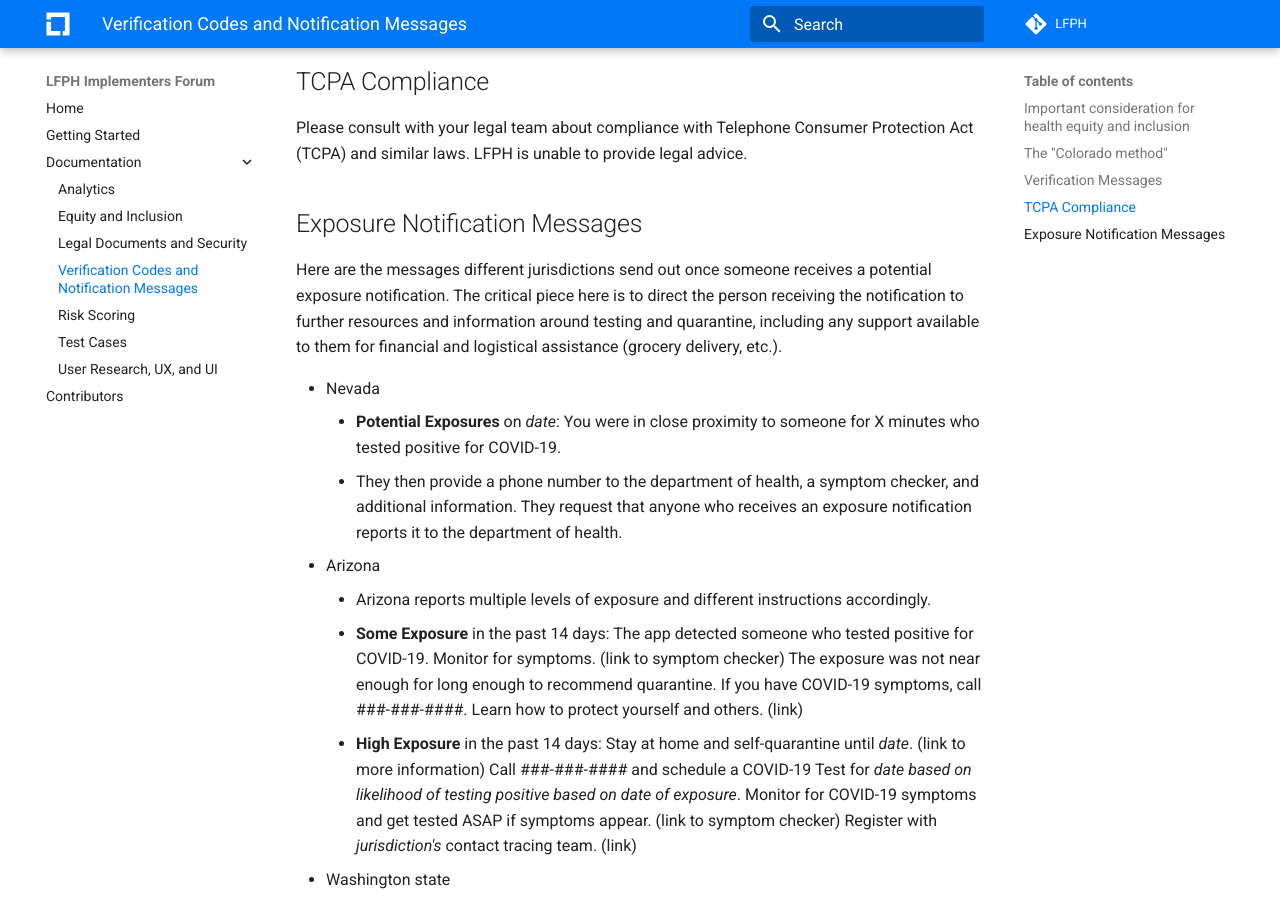
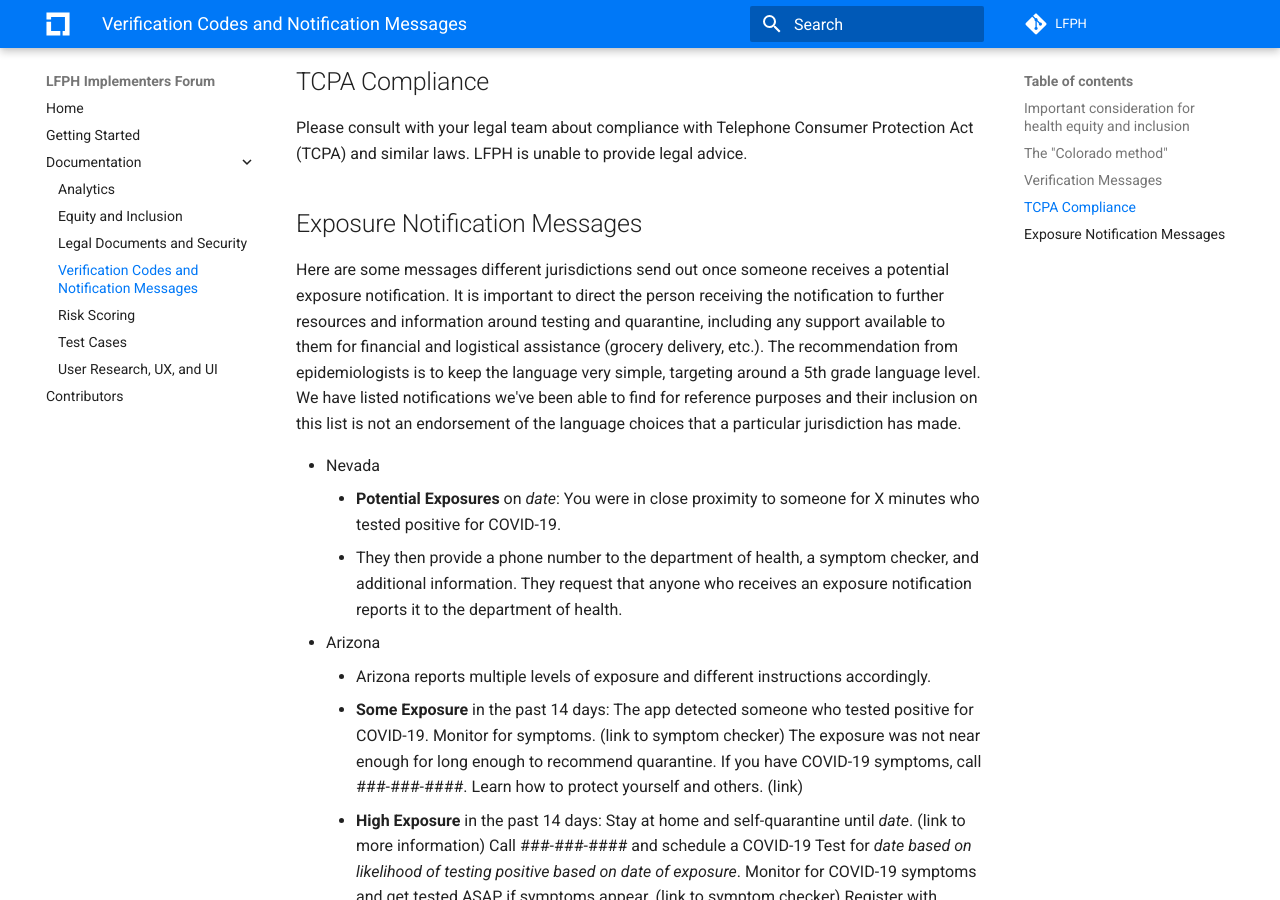
Before and after one commit to lfph/implementers-forum, an MkDocs documentation site: the page built from docs/verification-codes.md, in a window 1280 px wide and 900 px high, scrolled down 1225 px. Built offline with MkDocs 1.6.1 and Material for MkDocs 9.7.7, drawn with Linux system fonts in a browser that asks for light colours; comment, search, counter and statistics services are not loaded.

Commit message:
Update verification-codes.md

```diff
--- a/docs/verification-codes.md
+++ b/docs/verification-codes.md
@@ -29,7 +29,7 @@ Please consult with your legal team about compliance with Telephone Consumer Pro
 
 ## Exposure Notification Messages
 
-Here are the messages different jurisdictions send out once someone receives a potential exposure notification. The critical piece here is to direct the person receiving the notification to further resources and information around testing and quarantine, including any support available to them for financial and logistical assistance (grocery delivery, etc.).
+Here are some messages different jurisdictions send out once someone receives a potential exposure notification. It is important to direct the person receiving the notification to further resources and information around testing and quarantine, including any support available to them for financial and logistical assistance (grocery delivery, etc.). The recommendation from epidemiologists is to keep the language very simple, targeting around a 5th grade language level. We have listed notifications we've been able to find for reference purposes and their inclusion on this list is not an endorsement of the language choices that a particular jurisdiction has made.
 
 * Nevada
      * **Potential Exposures** on _date_: You were in close proximity to someone for X minutes who tested positive for COVID-19.
```
